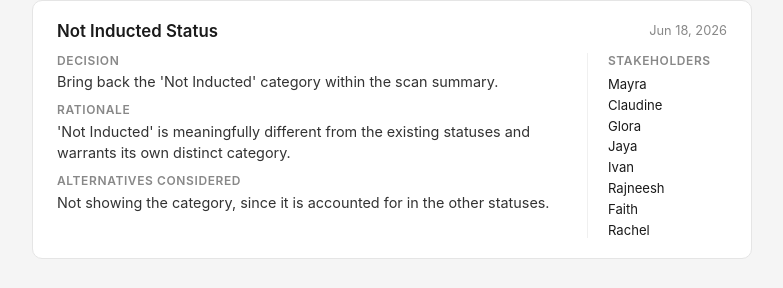
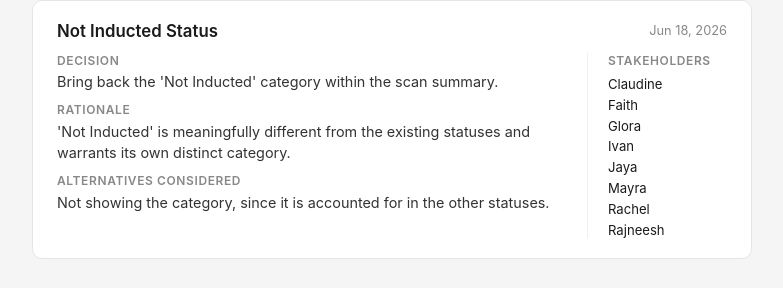
Before and after one commit to kimfaithkim/Design_Decisions_Library, a plain HTML site: page index.html in a window 1280 px wide. Shown: the part 208-496 px from the top of the page, without its empty margins (248-1031 px from the left). Drawn offline with Linux system fonts and the light colour scheme.

Commit message:
Alphabetize stakeholders list

```diff
--- a/index.html
+++ b/index.html
@@ -269,7 +269,7 @@
             <div class="card-sidebar">
               <label>Stakeholders</label>
               <ul>
-                ${(d.stakeholders || []).map(s => `<li>${esc(s)}</li>`).join('')}
+                ${[...(d.stakeholders || [])].sort((a, b) => a.localeCompare(b)).map(s => `<li>${esc(s)}</li>`).join('')}
               </ul>
             </div>` : ''}
           </div>
```
